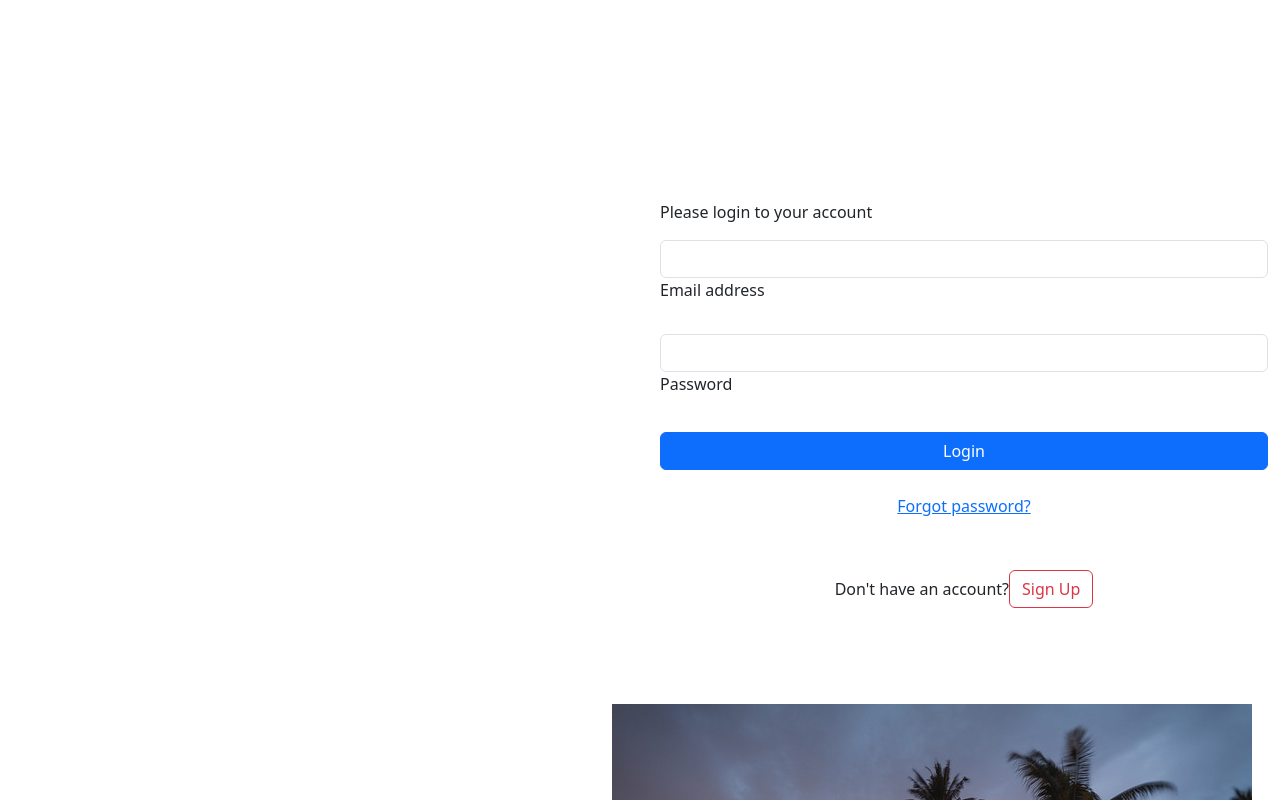
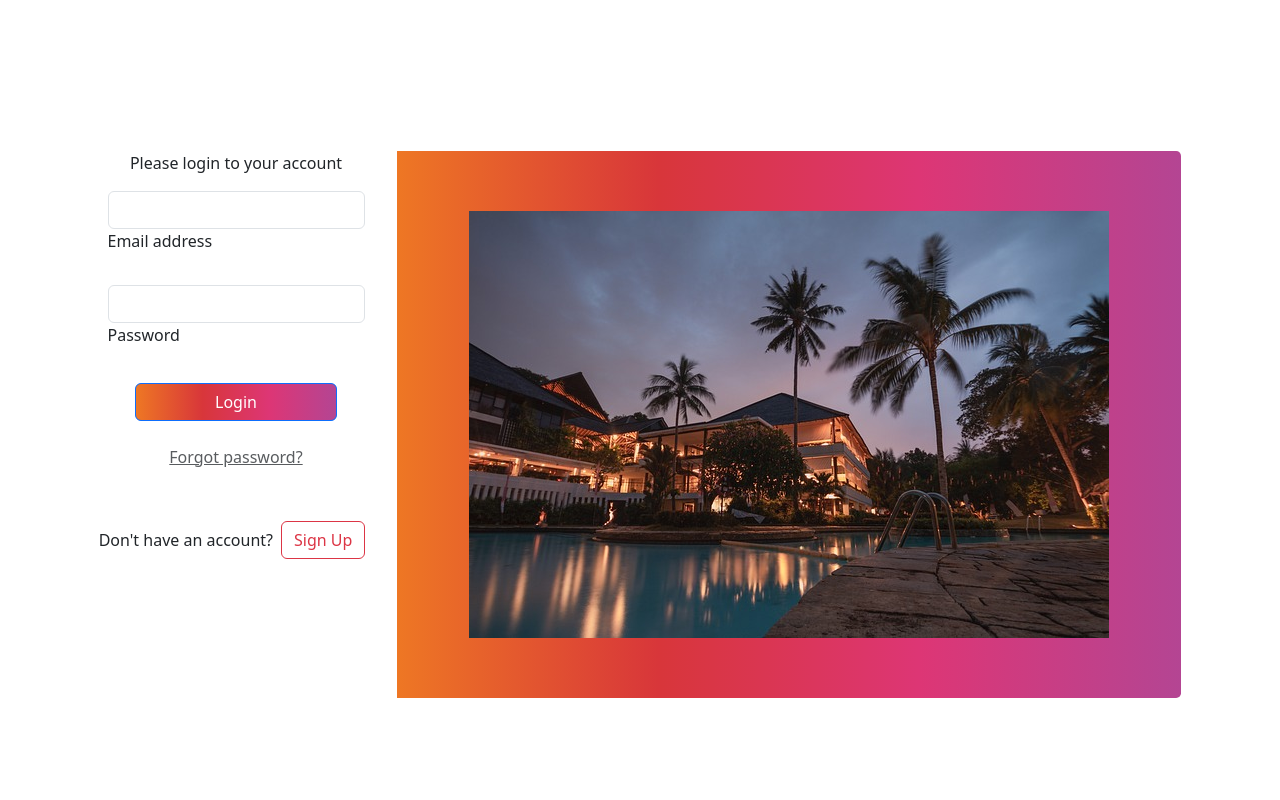
Before and after one commit to Iamsergge/hotel-app, a React (Create React App) app: page / in a window 1280 px wide. Shown: the top 800 px of the page. Built offline with nearby package versions, Linux system fonts and the light colour scheme.

Commit message:
'latest'

```diff
--- a/src/components/login.js
+++ b/src/components/login.js
@@ -3,7 +3,7 @@ import { getAuth, signInWithEmailAndPassword, sendPasswordResetEmail } from 'fir
 import { auth } from '../config/firebase';
 import { useNavigate, Link } from 'react-router-dom';
 import { MDBBtn, MDBContainer, MDBRow, MDBCol, MDBInput } from 'mdb-react-ui-kit';
-
+import '../login.css';
 import hotel1 from '../images/hotel1.jpg';
 
 function Login() {
@@ -36,11 +36,10 @@ function Login() {
   };
 
   return (
-    <div className='login-container'>
-      <MDBContainer className='my-5 gradient-form'>
+    <MDBContainer className='my-5 gradient-form d-flex align-items-center justify-content-center'>
       <MDBRow>
         <MDBCol col='6' className='mb-5'>
-            <div className='d-flex flex-column ms-5'>
+          <div className='d-flex flex-column align-items-center'>
             <p>Please login to your account</p>
             <MDBInput
               wrapperClass='mb-4'
@@ -59,17 +58,24 @@ function Login() {
               onChange={(e) => setPassword(e.target.value)}
             />
             <div className='text-center pt-1 mb-5 pb-1'>
-                <MDBBtn className='mb-4 w-100 gradient-custom-2' onClick={handleLogin}>
+              <MDBBtn
+                className='mb-4 w-100 gradient-custom-2'
+                onClick={handleLogin}
+              >
                 Login
               </MDBBtn>
-                <a className='text-muted-link' href='#!' onClick={handleForgotPassword}>
+              <a className='text-muted' href='#!' onClick={handleForgotPassword}>
                 Forgot password?
               </a>
             </div>
             <div className='d-flex flex-row align-items-center justify-content-center pb-4 mb-4'>
               <p className='mb-0'>Don't have an account?</p>
               <Link to='/signup'>
-                  <MDBBtn outline className='btnbtn-warning' color='danger'>
+                <MDBBtn
+                  outline
+                  className='mx-2'
+                  color='danger'
+                >
                   Sign Up
                 </MDBBtn>
               </Link>
@@ -77,13 +83,14 @@ function Login() {
           </div>
         </MDBCol>
         <MDBCol col='6' className='mb-5'>
-            <div className='login-image'>
-              <img src={hotel1} className='login-image' alt='img'></img>
+        <div className="d-flex flex-column justify-content-center gradient-custom-2 h-100 mb-4">
+            <div className="text-white px-3 py-4 p-md-5 mx-md-4">
+              <img src={hotel1} className="" alt="img" />
+            </div>
           </div>
         </MDBCol>
       </MDBRow>
     </MDBContainer>
-    </div>
   );
 }
 
--- a/src/components/rooms.js
+++ b/src/components/rooms.js
@@ -16,8 +16,8 @@ function RoomDisplay() {
                         <div className='nav-container'>
                             <nav>
                                 <div className='navbar-links-container'>
-                                    <a href='' className='nav-link' style={{ fontSize: '25px' }}>Facilities</a>
-                                    <a href='' className='nav-link' style={{ fontSize: '25px' }}>Rooms</a>
+                                    <a href='./home' className='nav-link' style={{ fontSize: '25px' }}>Facilities</a>
+                                    <a href='./rooms' className='nav-link' style={{ fontSize: '25px' }}>Rooms</a>
                                 </div>
                             </nav>
                         </div>
--- a/src/components/signUp.js
+++ b/src/components/signUp.js
@@ -5,11 +5,11 @@ import { MDBBtn, MDBContainer, MDBRow, MDBCol, MDBInput } from 'mdb-react-ui-kit
 
 import hotel1 from '../images/hotel1.jpg';
 
-function SignUp () {
+function SignUp() {
   const [email, setEmail] = useState('');
   const [password, setPassword] = useState('');
 
-  const register = (() => {
+  const register = () => {
     createUserWithEmailAndPassword(auth, email, password)
       .then(() => {
         alert('Registered successfully');
@@ -17,13 +17,13 @@ function SignUp () {
       .catch((error) => {
         console.log(error);
       });
-  });
+  };
 
   return (
-    <MDBContainer className="my-5 gradient-form">
+    <MDBContainer className="my-5 gradient-form d-flex align-items-center justify-content-center">
       <MDBRow>
         <MDBCol col="6" className="mb-5">
-          <div className="d-flex flex-column ms-5">
+          <div className="d-flex flex-column align-items-center">
             <p>SignUp using email and password</p>
             <MDBInput
               wrapperClass="mb-4"
@@ -40,14 +40,16 @@ function SignUp () {
               onChange={(event) => setPassword(event.target.value)}
             />
             <div className="text-center pt-1 mb-5 pb-1">
-              <MDBBtn className="mb-4 w-100 gradient-custom-2" onClick={register}>SignUp</MDBBtn>
+              <MDBBtn className="mb-4 w-100 gradient-custom-2" onClick={register}>
+                SignUp
+              </MDBBtn>
               <a className="text-muted" href="#!">
                 Already have an account
               </a>
             </div>
             <div className="d-flex flex-row align-items-center justify-content-center pb-4 mb-4">
-              <p className="mb-0">Don't have an account?</p>
-              <MDBBtn outline className="mx-2" color="danger" onClick={register} >
+              <p className="mb-0">Already have an account?</p>
+              <MDBBtn outline className="mx-2" color="danger" onClick={register}>
                 Login
               </MDBBtn>
             </div>
--- a/src/login.css
+++ b/src/login.css
@@ -20,3 +20,7 @@
       border-bottom-right-radius: .3rem;
     }
   }
+  .custom-btn-width {
+    width: 80px !important; /* You can adjust the width as needed */
+    margin-right: 260px;
+  }
```
Also changed, not shown: src/App.css (line endings or trailing spaces). Lines whose indentation alone changed are shown as unchanged.
